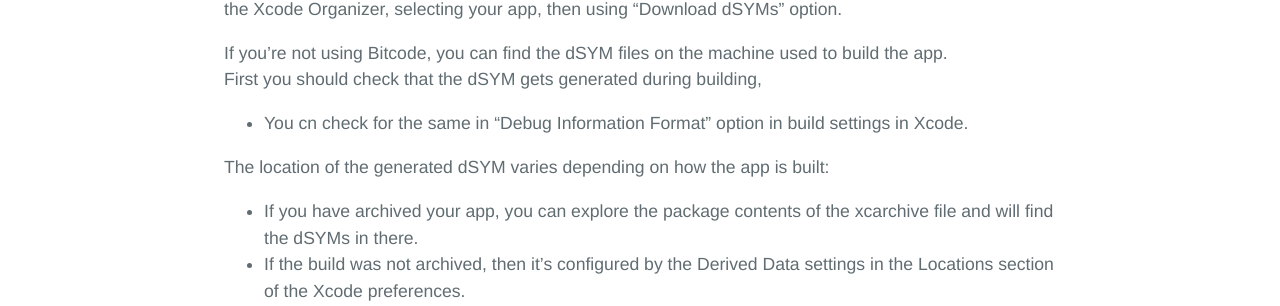
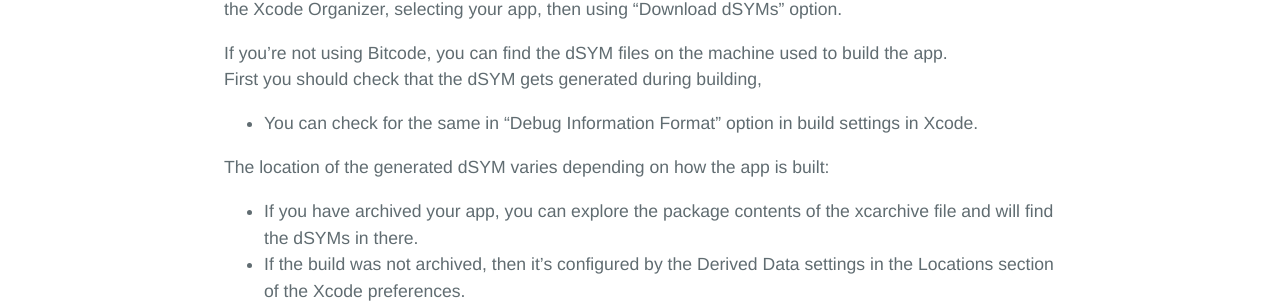
Before and after one commit to finotes/finotes.github.io, a Jekyll site: the page built from _posts/2018-02-28-symbolicating-stack.md, in a window 1280 px wide. Shown: the part 870-1176 px from the top of the page. Built offline with Jekyll 4.4.1, drawn with Linux system fonts in a browser that asks for light colours; some web fonts are replaced; our own code applies the rules of GitHub Pages for plain Markdown files.

Commit message:
Update 2018-02-28-symbolicating-stack.md

```diff
--- a/_posts/2018-02-28-symbolicating-stack.md
+++ b/_posts/2018-02-28-symbolicating-stack.md
@@ -26,7 +26,7 @@ You can download them by opening the Xcode Organizer, selecting your app, then u
 
 If you’re not using Bitcode, you can find the dSYM files on the machine used to build the app.
 First you should check that the dSYM gets generated during building,
-- You cn check for the same in "Debug Information Format" option in build settings in Xcode.
+- You can check for the same in "Debug Information Format" option in build settings in Xcode.
 
 The location of the generated dSYM varies depending on how the app is built:
 - If you have archived your app, you can explore the package contents of the xcarchive file and will find the dSYMs in there.
```
